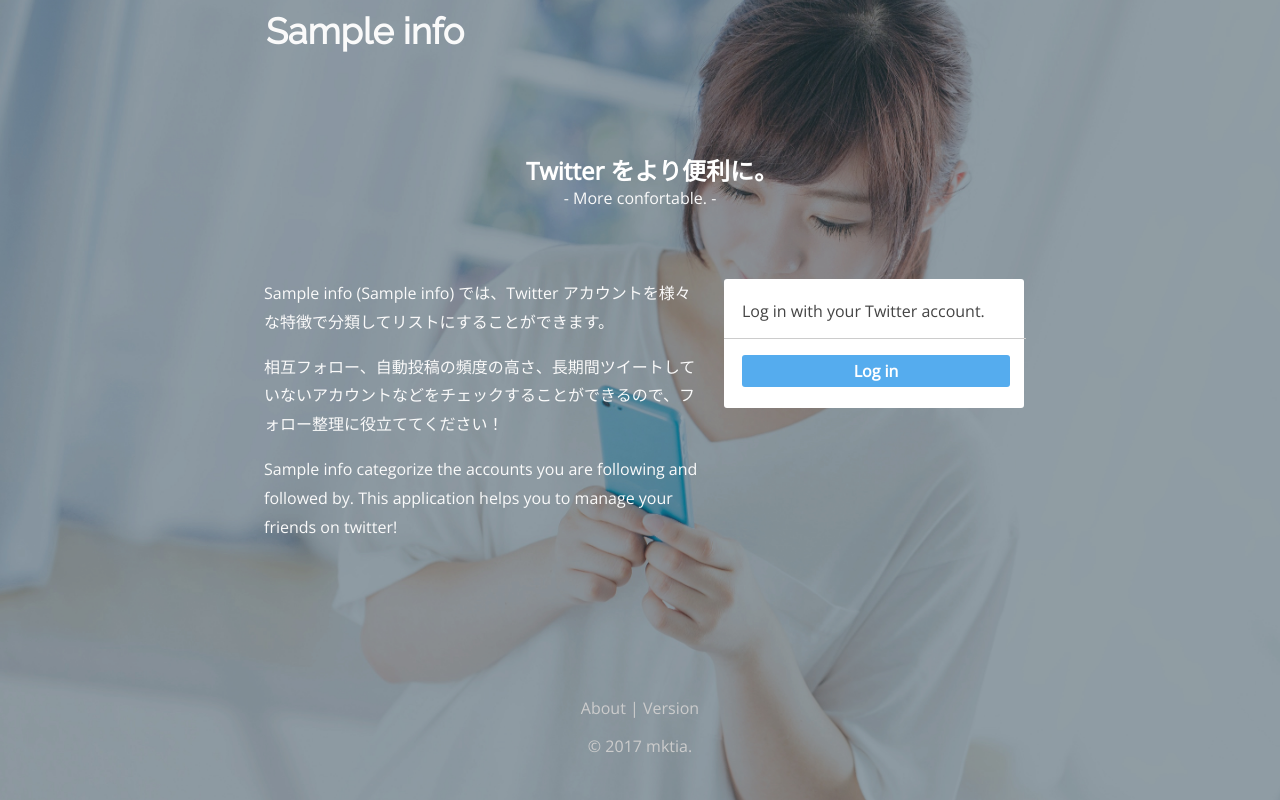
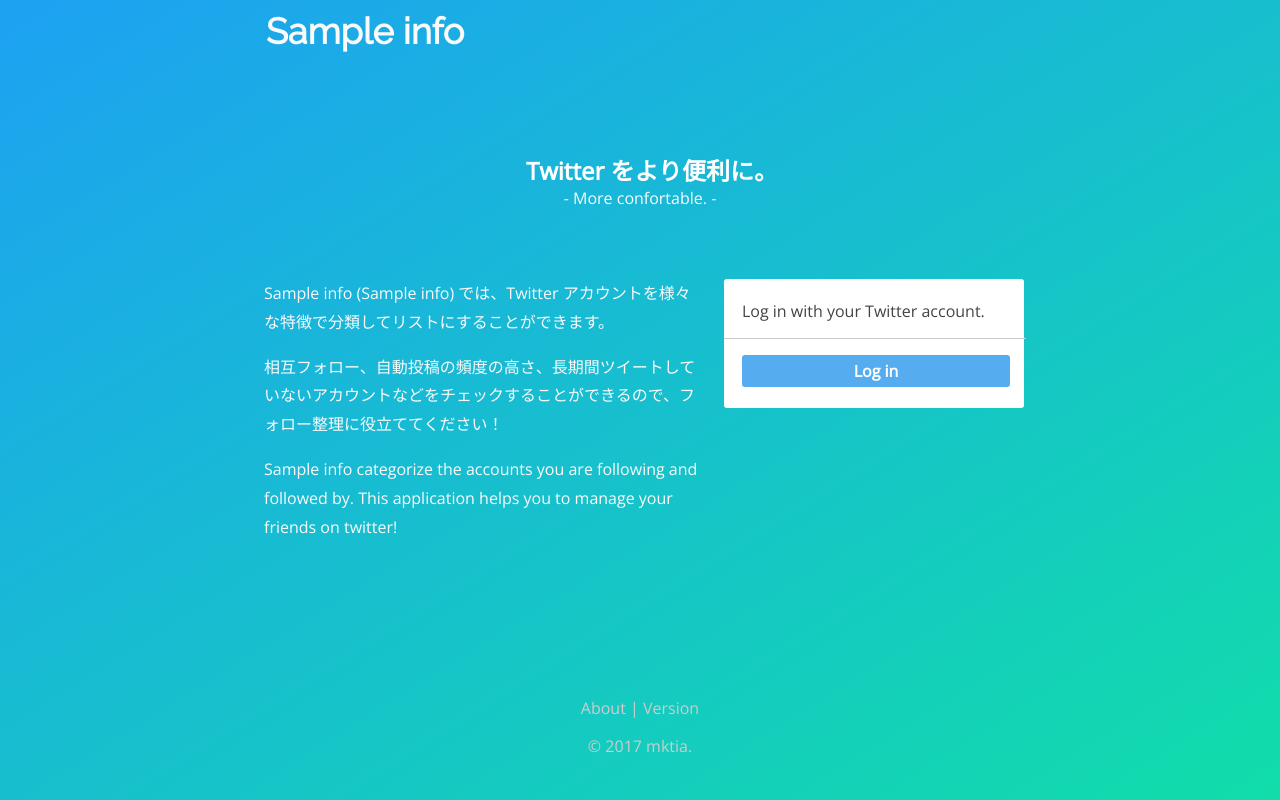
Before and after one commit to mktia/twilists, a Flask app: template templates/index.html in a window 1280 px wide. Run offline with Flask 2, Linux system fonts and the light colour scheme; the template is opened without the code that fills it: most values are stand-ins (such as "Sample title", 1, 10 or a date in 2020).

Commit message:
change the background in top page

```diff
--- a/static/style.css
+++ b/static/style.css
@@ -86,6 +86,10 @@
     height: 2.4em;
 }
 .index {
+    background: linear-gradient(to bottom right, #1da1f2, #1da);
+}
+/*
+.index {
     background-attachment: fixed;
     background-image: url('background.jpg');
     background-position: center center;
@@ -93,6 +97,7 @@
     background-size: cover;
     -webkit-background-size: cover;
 }
+*/
 .index footer a, .index footer p {
     color: #ccc;
 }
```
